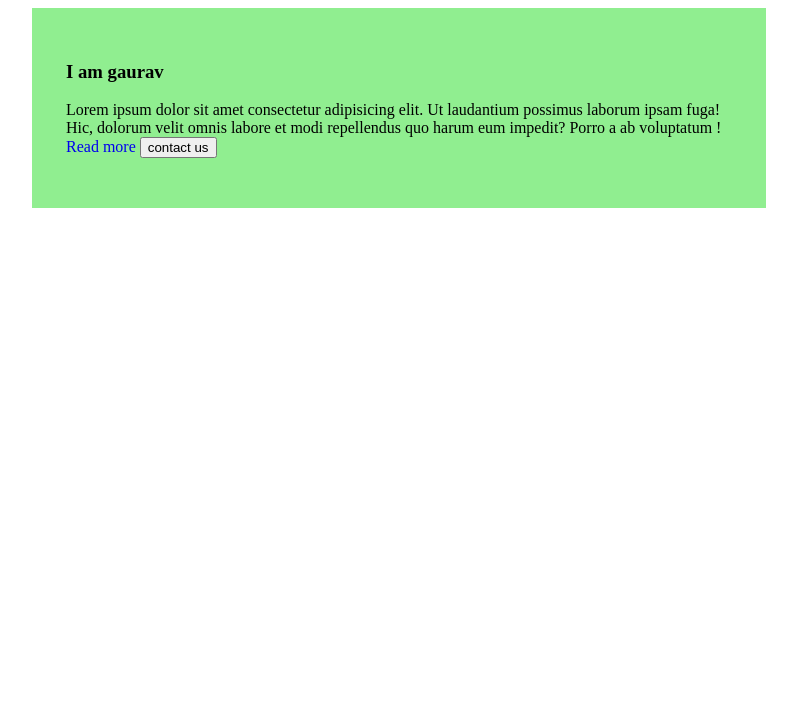
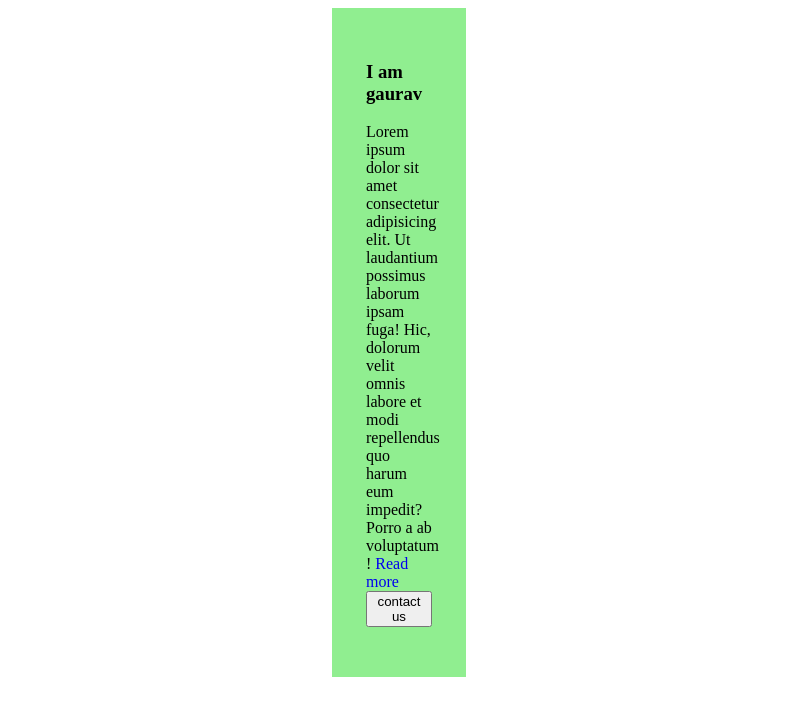
Before and after one commit to Gauravshukhu/Html-Css, a plain HTML site: page pseudo selectors.html in a window 1280 px wide. Shown: the whole page, without its empty margins (241-1038 px from the left). Drawn offline with Linux system fonts and the light colour scheme.

Commit message:
HTML-Css/pseudo selectors.html

```diff
--- a/pseudo selectors.html
+++ b/pseudo selectors.html
@@ -11,7 +11,7 @@
             background-color: lightgreen;
             padding: 34px;
             margin: auto;
-            width: 666px;
+            width: 66px;
 
 
 
```
